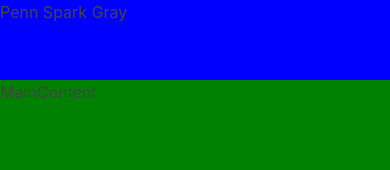
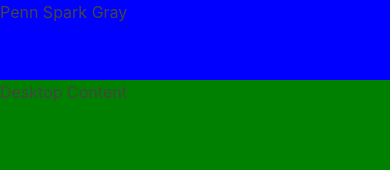
Before and after one commit to setdavid/penn-advice, a React (Create React App) app: page / in a window 390 px wide. Shown: the top 170 px of the page. Built offline with nearby package versions, Linux system fonts and the light colour scheme.

Commit message:
added mobile and desktop components

```diff
--- /dev/null
+++ b/src/Components/Desktop.jsx
@@ -0,0 +1,14 @@
+import React from "react";
+
+function Desktop() {
+  let desktopCSS = {
+  }
+
+  return (
+    <div id="desktop-content" style={desktopCSS}>
+        Desktop Content
+    </div>
+  );
+}
+
+export default Desktop;
--- a/src/Components/MainContent.jsx
+++ b/src/Components/MainContent.jsx
@@ -1,5 +1,7 @@
 import React from "react";
 import { useDispatch, useSelector } from "react-redux";
+import Desktop from "./Desktop";
+import Mobile from "./Mobile";
 import { NAV_BAR_HEIGHT } from "./NavBar";
 import { TITLE_BAR_HEIGHT } from "./TitleBar";
 
@@ -14,7 +16,7 @@ function MainContent() {
 
   return (
     <div id="main-content" style={mainContentCSS}>
-      MainContent
+      {modeIsMobile ? <Mobile /> : <Desktop />}
     </div>
   );
 }
--- /dev/null
+++ b/src/Components/Mobile.jsx
@@ -0,0 +1,14 @@
+import React from "react";
+
+function Mobile() {
+  let desktopCSS = {
+  }
+
+  return (
+    <div id="mobile-content" style={desktopCSS}>
+        Mobile Content
+    </div>
+  );
+}
+
+export default Mobile;
```
